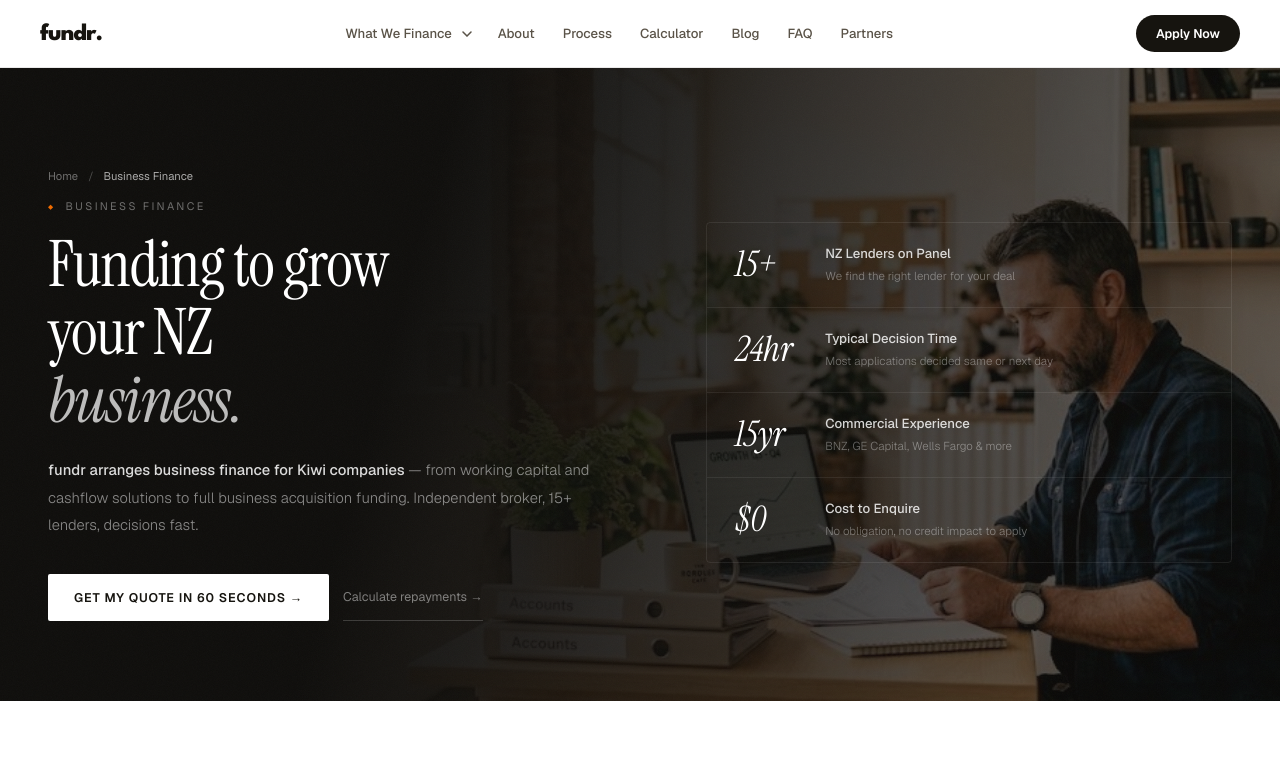
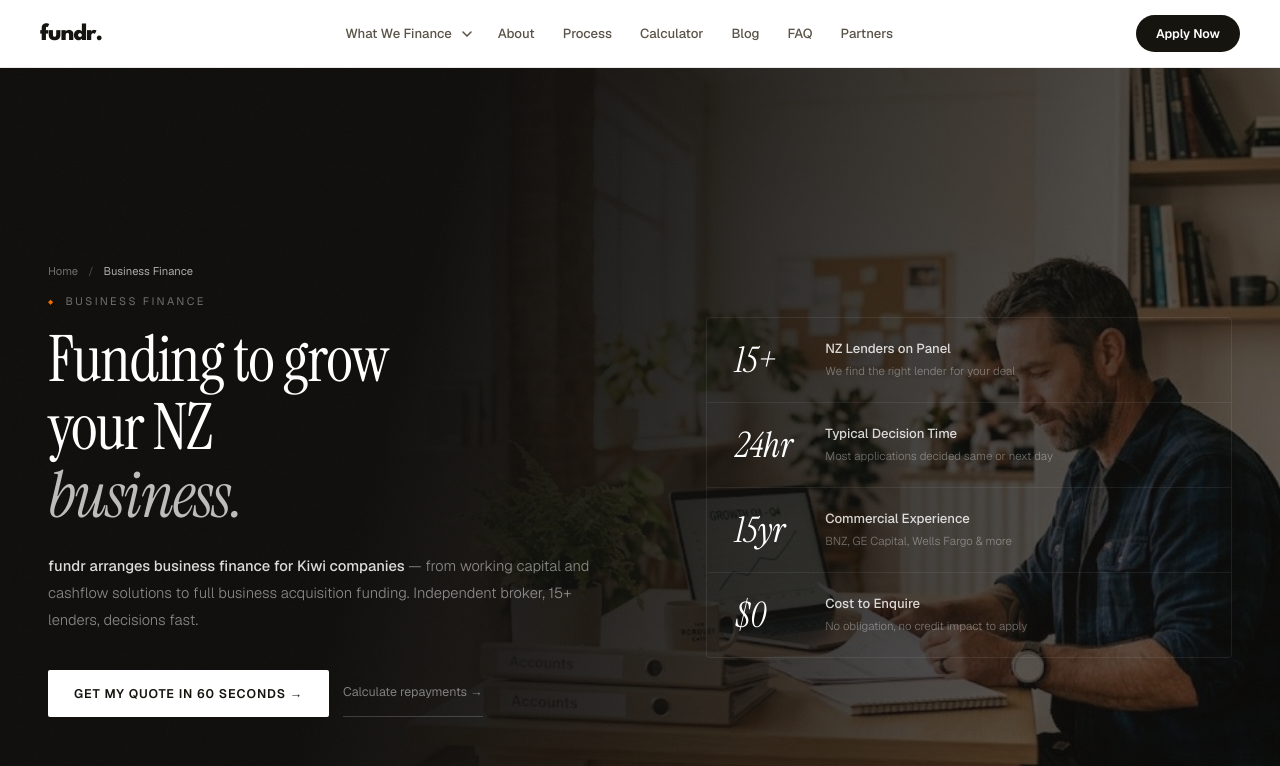
Before and after one commit to Nicks8715/fundr-site, a website: page business-finance.html in a window 1280 px wide. Shown: the top 766 px of the page. Drawn offline with nearby package versions, Linux system fonts and the light colour scheme.

Commit message:
Update business-finance.html

```diff
--- a/business-finance.html
+++ b/business-finance.html
@@ -74,7 +74,7 @@ body{font-family:var(--sans);color:var(--ink);overflow-x:hidden;margin:0}
 .sec-label.light{color:rgba(255,255,255,.40)}
 
 /* HERO */
-.hero{background:var(--dark);padding:96px 48px 80px;position:relative;overflow:hidden}
+.hero{background:var(--dark);min-height:100vh;min-height:100dvh;display:flex;align-items:center;padding:120px 48px 80px;position:relative;overflow:hidden}
 .hero::before{content:'';position:absolute;left:0;top:0;bottom:0;width:3px;background:var(--orange)}
 .hero-bg{position:absolute;inset:0;background-image:url('/images/business-finance-hero.jpg');background-size:cover;background-position:center 35%;opacity:.55}
 .hero-gradient{position:absolute;inset:0;background:linear-gradient(105deg,var(--dark) 0%,var(--dark) 32%,rgba(14,13,11,.78) 52%,rgba(14,13,11,.18) 100%)}
```
